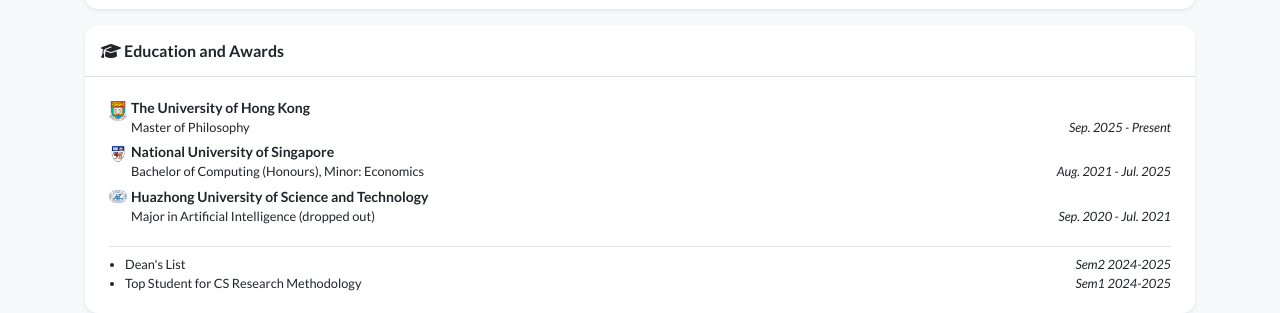
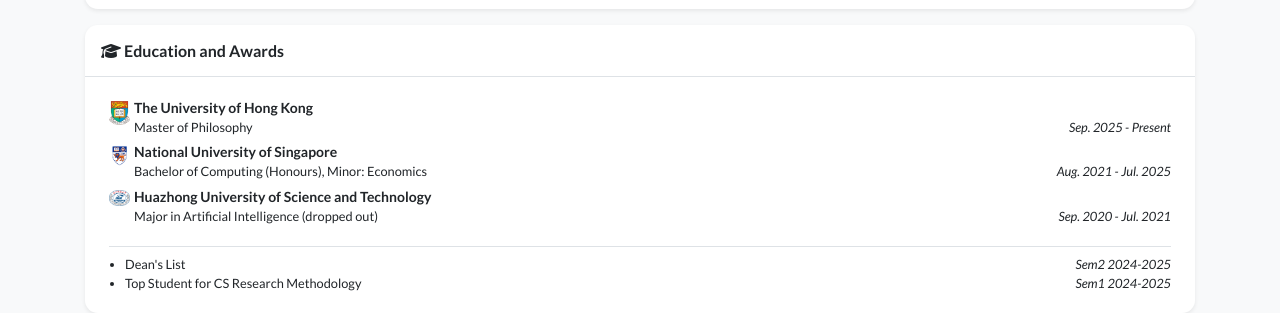
Before and after one commit to CedricPei/CedricPei.github.io, a Jekyll site: the page built from index.html, in a window 1280 px wide. Shown: the part 496-809 px from the top of the page. Built offline with Jekyll 4.4.1, drawn with Linux system fonts in a browser that asks for light colours; nearby versions of some CDN libraries; a style sheet for code colours, icons or effects is not loaded.

Commit message:
Increase education logo size slightly

```diff
--- a/_includes/widgets/experience_card.html
+++ b/_includes/widgets/experience_card.html
@@ -11,9 +11,9 @@
                                 {% for item in site.data.profile.education %}
                                 <li class="media mb-1">
                                     {% if item.logo %}
-                                    <img src="{{ item.logo | relative_url }}" alt="{{ item.name }}" style="width: 18px;" class="mr-1 mt-1">
+                                    <img src="{{ item.logo | relative_url }}" alt="{{ item.name }}" style="width: 21px;" class="mr-1 mt-1">
                                     {% else %}
-                                    <span class="mr-1 mt-1 text-center" style="width: 18px" aria-hidden="true"><i class="fas fa-university"></i></span>
+                                    <span class="mr-1 mt-1 text-center" style="width: 21px" aria-hidden="true"><i class="fas fa-university"></i></span>
                                     {% endif %}
                                     <div class="media-body">
                                         <div class="education-school-name">{{ item.name }}</div>
```
